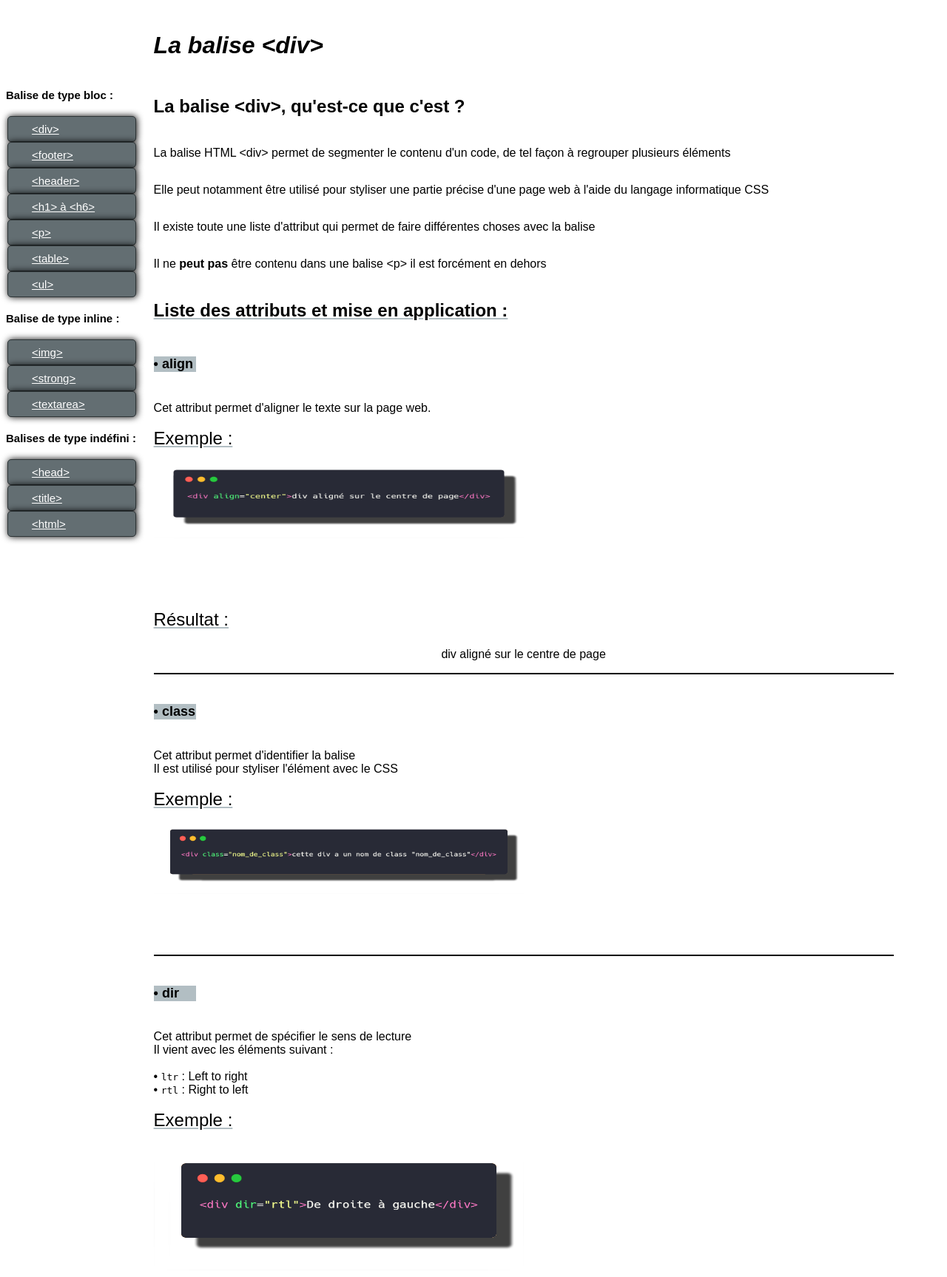
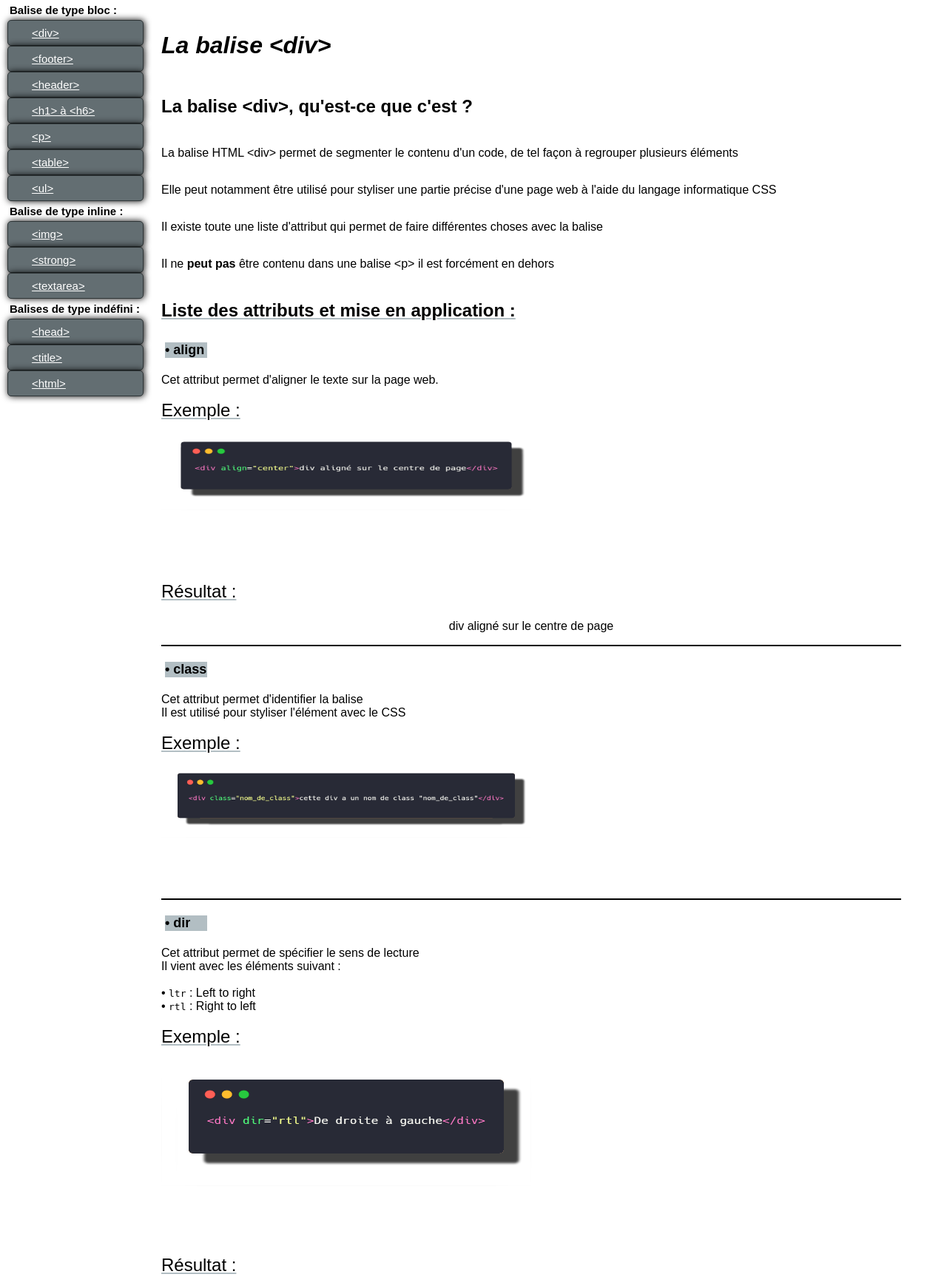
Before and after one commit to GeoffroyCarette/html-sur-html, a PHP site: page /div.php in a window 1280 px wide; the page is wider, and only the part inside the window is pictured. Shown: the part 208-1935 px from the top of that part at 74% size. Run offline with PHP 8.4, Linux system fonts and the light colour scheme.

Commit message:
Modification sidenav => Fixed

```diff
--- a/div.php
+++ b/div.php
@@ -23,8 +23,8 @@
 				</div>
 		</div>
 </header>
+<?php include("menu.php"); ?>
 <div class="container">
-<?php include("menu.php"); ?>
 		<div class="content">
 		<h2 class="titre">La balise &lt;div&gt;</h2>
 		<h3>La balise &lt;div&gt;, qu'est-ce que c'est ?</h3>
--- a/footer.php
+++ b/footer.php
@@ -21,8 +21,8 @@
 			</div>
 					</div>
 			</header>
+			<?php include("menu.php"); ?>
 			<div class="container">
-			<?php include("menu.php"); ?>
 					<div class="content">
 						<h2 class="titre">La balise &lt;footer&gt;</h2>
 						<h3>Le &lt;footer&gt; c'est quoi ?</h3>
--- a/h1ah6.php
+++ b/h1ah6.php
@@ -20,8 +20,8 @@
 			</div>
 					</div>
 			</header>
+			<?php include("menu.php"); ?>
 			<div class="container">
-			<?php include("menu.php"); ?>
 					<div class="content">
 			<h2 class="titre">Définition des balises &lt;h1&gt; à &lt;h6&gt;</h2>
 			<h3>C'est quoi ?</h3>
--- a/head.php
+++ b/head.php
@@ -22,8 +22,8 @@
 			</div>
 		</div>
 </header>
+<?php include("menu.php"); ?>
 <div class="container">
-<?php include("menu.php"); ?>
 		<div class="content">
 	<h2 class="titre">La balise &lt;head&gt;</h2>
 	<h3>C'est quoi?</h3>
--- a/header.php
+++ b/header.php
@@ -21,8 +21,8 @@
 			</div>
 				</div>
 		</header>
+		<?php include("menu.php"); ?>
 		<div class="container">
-		<?php include("menu.php"); ?>
 				<div class="content">
 		<h2 class="titre">La balise &lt;header&gt;</h2>
 		<h3>Le &lt;header&gt; c'est quoi ?</h3>
--- a/html.php
+++ b/html.php
@@ -23,8 +23,8 @@
 			</div>
 				</div>
 		</header>
+		<?php include("menu.php"); ?>
 		<div class="container">
-		<?php include("menu.php"); ?>
 				<div class="content">
 		<h2 class="titre">La balise &lt;HTML&gt;</h2>
 		<h3>C'est quoi?</h3>
--- a/img.php
+++ b/img.php
@@ -20,8 +20,8 @@
 			</div>
 					</div>
 			</header>
+			<?php include("menu.php"); ?>
 			<div class="container">
-			<?php include("menu.php"); ?>
 					<div class="content">
 			<h2 class="titre">Définition de la balise &lt;img&gt;</h2>
 			<h3>C'est quoi ?</h3>
--- a/p.php
+++ b/p.php
@@ -22,8 +22,8 @@
 			</div>
 				</div>
 		</header>
+		<?php include("menu.php"); ?>
 		<div class="container">
-		<?php include("menu.php"); ?>
 				<div class="content">
 	<h2 class="titre">La balise &lt;P&gt;</h2>
 	<h3>C'est quoi?</h3>
--- a/strong.php
+++ b/strong.php
@@ -21,8 +21,8 @@
 			</div>
 				</div>
 		</header>
+		<?php include("menu.php"); ?>
 		<div class="container">
-		<?php include("menu.php"); ?>
 				<div class="content">
 		<h2 class="titre">La balise &lt;strong&gt;</h2>
 		<h3>C'est quoi</h3>
--- a/style.css
+++ b/style.css
@@ -329,23 +329,24 @@ main {
 }
 h4 {
     font-family: arial;
-    font-size: 15px;
+	font-size: 15px;
+	margin: 5px;
 }
 .container {
-    display: flex;
+	display: flex;
+	margin-left: 200px;
 }
 
 
 .sidenav {
-    display: flex;
+	display: flex;
+	position: fixed;
     flex-flow: column wrap;
     justify-content: flex-start;
-    background-color: white;
-    margin-top: 100px;
     padding-bottom: 16px;
     width: 15%;
-    align-items: baseline;
-    height: 100%;
+	align-items: baseline;
+	z-index: 1;
 }
 .sidenav a {
     padding: 8px 8px 8px 32px;
@@ -390,7 +391,6 @@ h1 {
 footer {
 	background-color: #636e72;
 	margin: 0;
-	margin-top: 50px;
 	padding: 25px;
 
 }
--- a/table.php
+++ b/table.php
@@ -20,8 +20,8 @@
 			</div>
 					</div>
 			</header>
+			<?php include("menu.php"); ?>
 			<div class="container">
-			<?php include("menu.php"); ?>
 					<div class="content">
 			<h2 class="titre">La balise &lt;table&gt;</h2>
 			<h3>C'est quoi ?</h3>
--- a/textarea.php
+++ b/textarea.php
@@ -21,8 +21,8 @@
 			</div>
 		</div>
 </header>
+<?php include("menu.php"); ?>
 <div class="container">
-<?php include("menu.php"); ?>
 		<div class="content">
 		<h2 class="titre">La balise &lt;textarea&gt;</h2>
 	<h3>La balise &lt;textarea&gt;, qu'est-ce que c'est ?</h3>
--- a/title.php
+++ b/title.php
@@ -22,8 +22,8 @@
 			</div>
 				</div>
 		</header>
+		<?php include("menu.php"); ?>
 		<div class="container">
-		<?php include("menu.php"); ?>
 				<div class="content">
 		<h2 class="titre">La balise &lt;title&gt;</h2>
 		<h3>C'est quoi ?</h3>
--- a/ul.php
+++ b/ul.php
@@ -20,8 +20,8 @@
 			</div>
 					</div>
 			</header>
+			<?php include("menu.php"); ?>
 			<div class="container">
-			<?php include("menu.php"); ?>
 					<div class="content">
 			<h2 class="titre">La balise &lt;ul&gt;</h2>
 			<h3>C'est quoi ?</h3>
```
